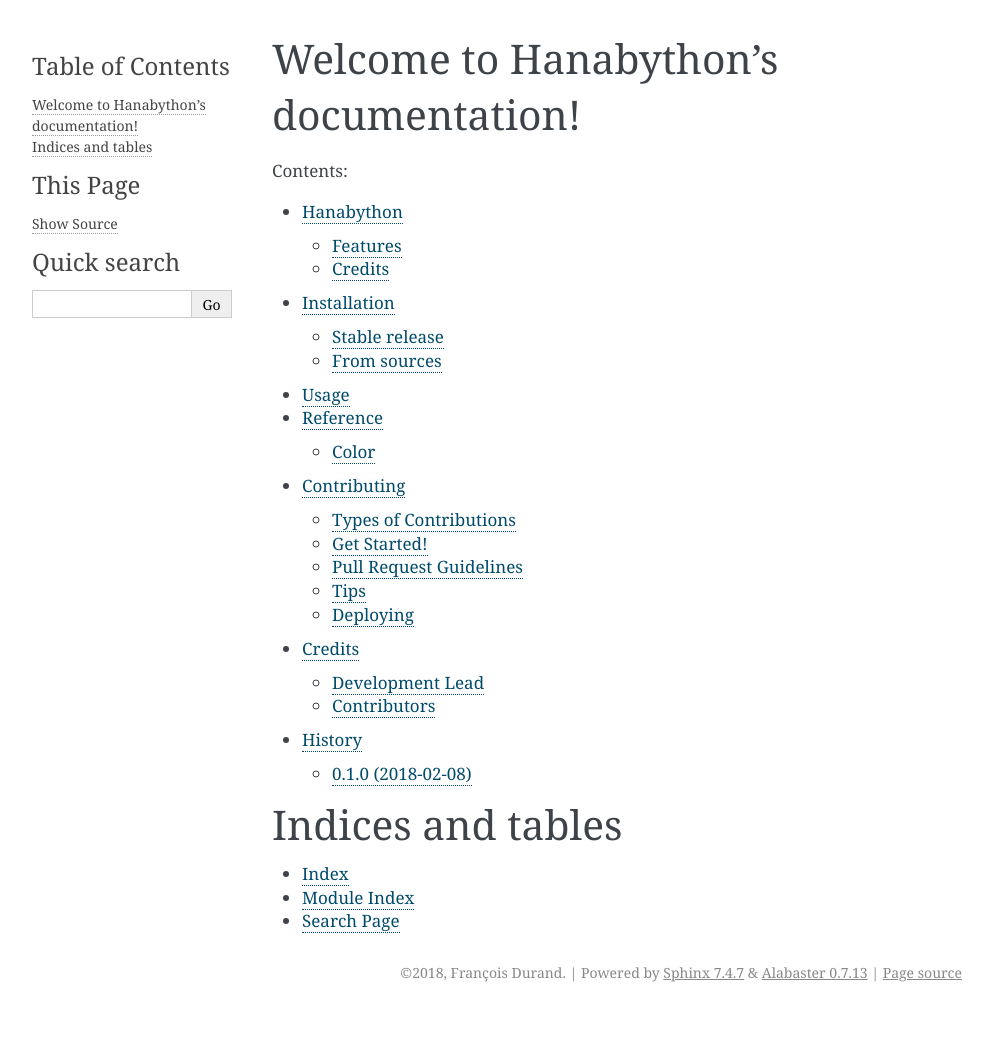
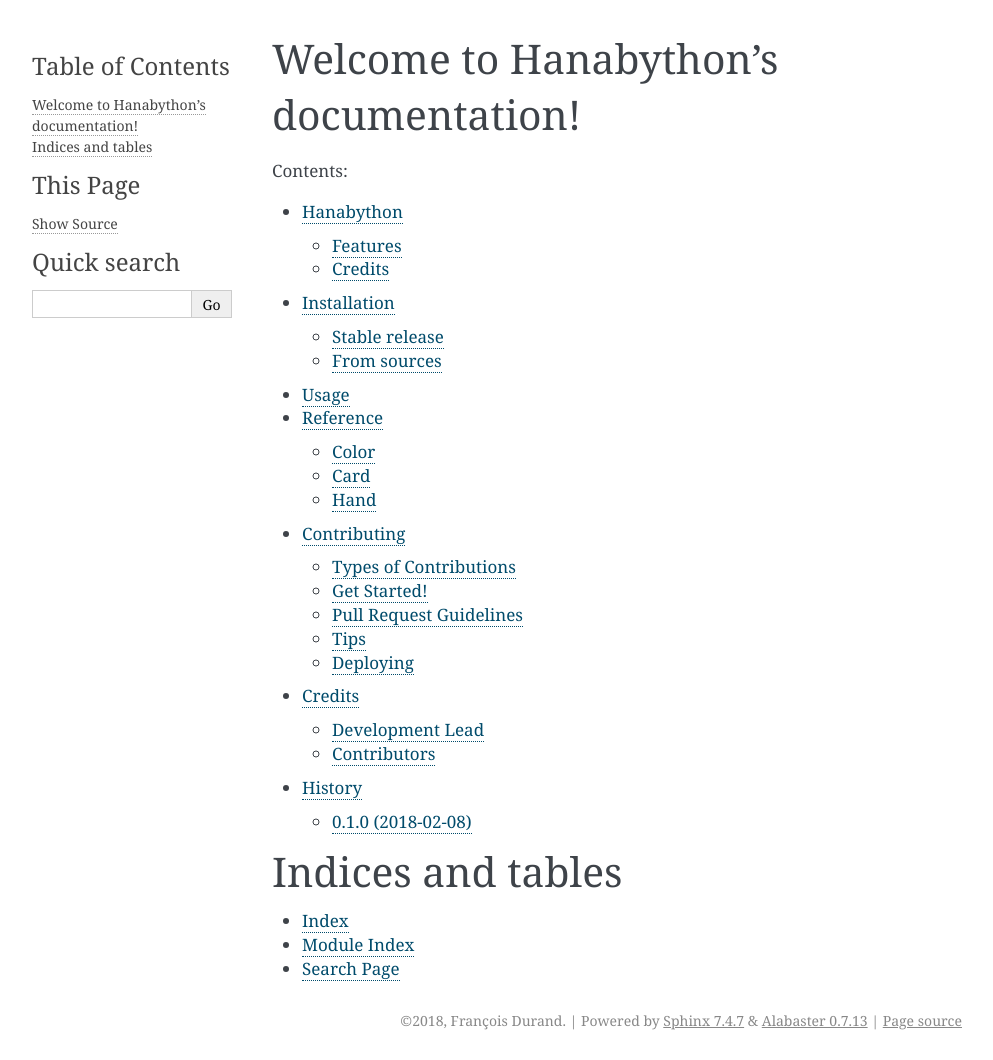
Before and after one commit to francois-durand/hanabython, a Sphinx documentation site: the page built from docs/index.rst, in a window 1280 px wide. Shown: the whole page, without its empty margins (148-1141 px from the left). Built offline with Sphinx 7.4.7, drawn with Linux system fonts in a browser that asks for light colours; pages that are not in the unit, such as notebooks, are missing from menus; before the commit the page ends 1012 px from its top, so only the background shows below that.

Commit message:
Add Hand to the doc

```diff
--- a/docs/reference.rst
+++ b/docs/reference.rst
@@ -14,5 +14,14 @@ Color
 .. autoclass:: hanabython.ColorClueBehavior
     :members:
 
+Card
+----
+
 .. autoclass:: hanabython.Card
     :members:
+
+Hand
+----
+
+.. autoclass:: hanabython.Hand
+    :members:
--- a/hanabython/__init__.py
+++ b/hanabython/__init__.py
@@ -10,3 +10,4 @@ from Color import Color
 from ColorClueBehavior import ColorClueBehavior
 from PrintColor import PrintColor
 from Card import Card
+from Hand import Hand
```
